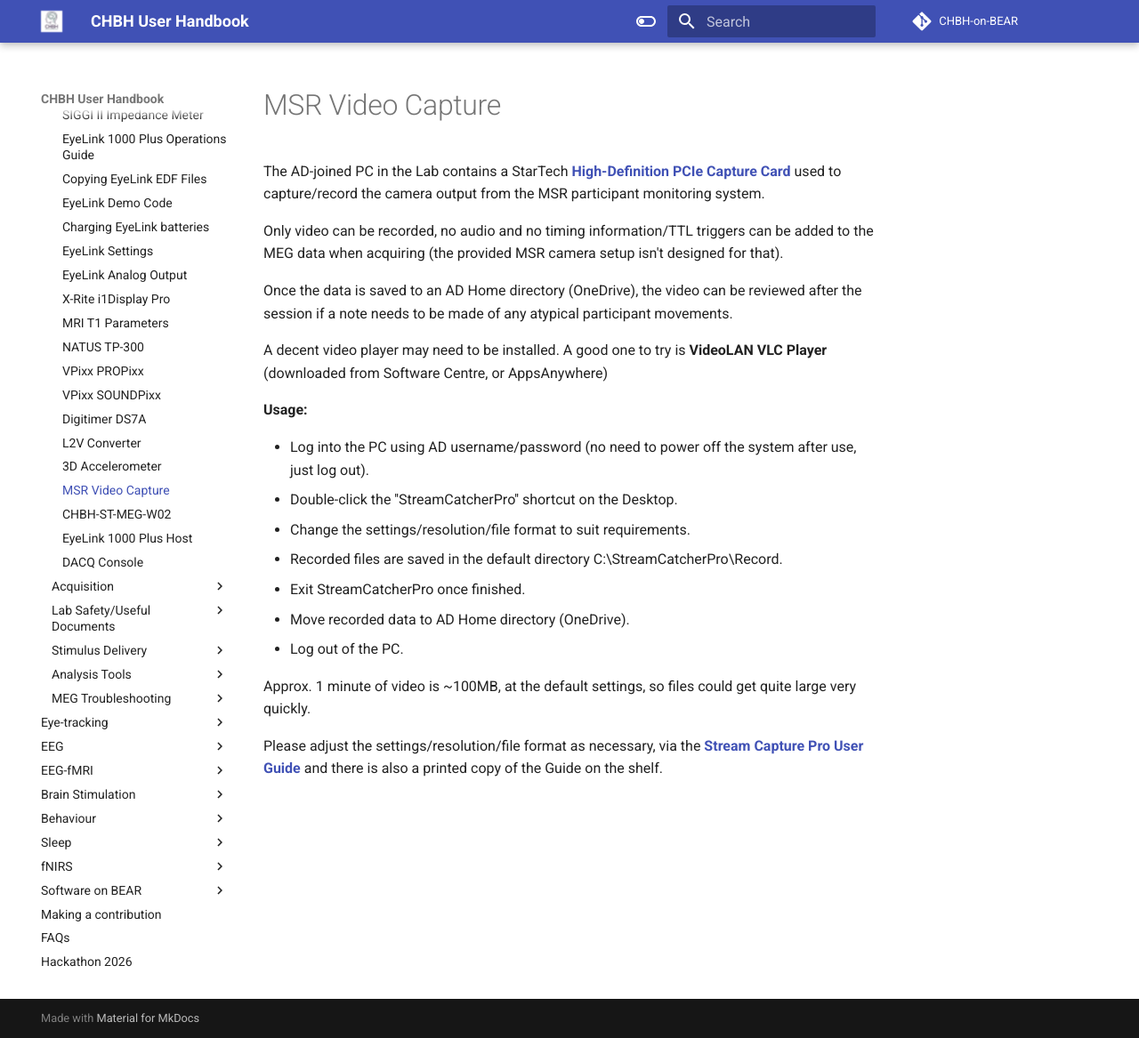
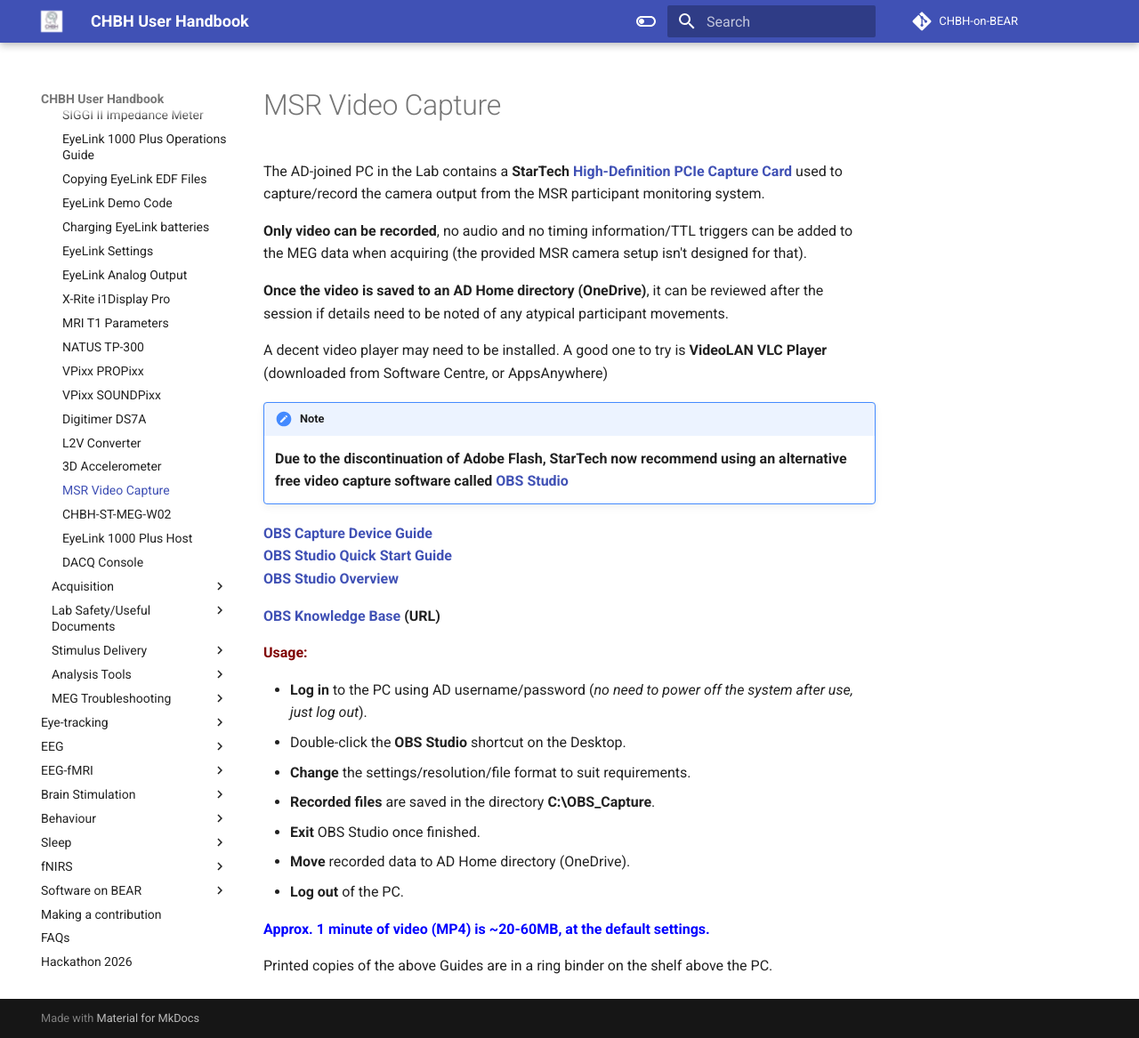
Before and after one commit to chbh-opensource/chbh-on-bear, an MkDocs documentation site: the page built from docs/meg/hardware/msrvidcap.md, in a window 1280 px wide and 1167 px high. Shown: the whole window at 89% size. Built offline with MkDocs 1.6.1 and Material for MkDocs 9.7.7, drawn with Linux system fonts in a browser that asks for light colours; comment, search, counter and statistics services are not loaded.

Commit message:
Finished MSR Video Capture repo

```diff
--- a/docs/meg/hardware/msrvidcap.md
+++ b/docs/meg/hardware/msrvidcap.md
@@ -1,25 +1,33 @@
 # MSR Video Capture
 
-The AD-joined PC in the Lab contains a StarTech **[High-Definition PCIe Capture Card](https://www.startech.com/en-gb/audio-video-products/pexhdcap2)**
+The AD-joined PC in the Lab contains a **StarTech** **[High-Definition PCIe Capture Card](https://www.startech.com/en-gb/audio-video-products/pexhdcap2)**
 used to capture/record the camera output from the MSR participant monitoring system.
 
-Only video can be recorded, no audio and no timing information/TTL triggers can be added to the MEG data when acquiring (the provided MSR camera setup isn't designed for that).
+**Only video can be recorded**, no audio and no timing information/TTL triggers can be added to the MEG data when acquiring (the provided MSR camera setup isn't designed for that).
 
-Once the data is saved to an AD Home directory (OneDrive), the video can be reviewed after the session if a note needs to be made of any atypical participant movements.
+**Once the video is saved to an AD Home directory (OneDrive)**, it can be reviewed after the session if details need to be noted of any atypical participant movements.
 
 A decent video player may need to be installed. A good one to try is **VideoLAN VLC Player** (downloaded from Software Centre, or AppsAnywhere)
 
-**Usage:**
+!!! Note
+	**<span style="font-size:medium">Due to the discontinuation of Adobe Flash, StarTech now recommend using an alternative free video capture software called [OBS Studio](https://obsproject.com/)</span>**
 
-- Log into the PC using AD username/password (no need to power off the system after use, just log out).
-- Double-click the ''StreamCatcherPro'' shortcut on the Desktop.
-- Change the settings/resolution/file format to suit requirements.
-- Recorded files are saved in the default directory C:\StreamCatcherPro\Record.
-- Exit StreamCatcherPro once finished.
-- Move recorded data to AD Home directory (OneDrive).
-- Log out of the PC.
+**[OBS Capture Device Guide](../../meg/pdfs/OBS_Capture_Device_Guide.pdf)** <br />
+**[OBS Studio Quick Start Guide](../../meg/pdfs/OBS_Studio_QSG.pdf)** <br />
+**[OBS Studio Overview](../../meg/pdfs/OBS_Studio_Overview.pdf)**
 
-Approx. 1 minute of video is ~100MB, at the default settings, so files could get quite large very quickly.
+**[OBS Knowledge Base](https://obsproject.com/kb/)** **(URL)**
 
-Please adjust the settings/resolution/file format as necessary, via the **[Stream Capture Pro User Guide](../../meg/pdfs/StreamCatcherPro_SUG.pdf)**
-and there is also a printed copy of the Guide on the shelf.
+**<span style="color:maroon">Usage:</span>**
+
+- **Log in** to the PC using AD username/password (*no need to power off the system after use, just log out*).
+- Double-click the **OBS Studio** shortcut on the Desktop.
+- **Change** the settings/resolution/file format to suit requirements.
+- **Recorded files** are saved in the directory **C:\OBS_Capture**.
+- **Exit** OBS Studio once finished.
+- **Move** recorded data to AD Home directory (OneDrive).
+- **Log out** of the PC.
+
+**<span style="color:blue">Approx. 1 minute of video (MP4) is ~20-60MB, at the default settings.</span>**
+
+Printed copies of the above Guides are in a ring binder on the shelf above the PC.
```
Also changed, not shown: 4 other files.
